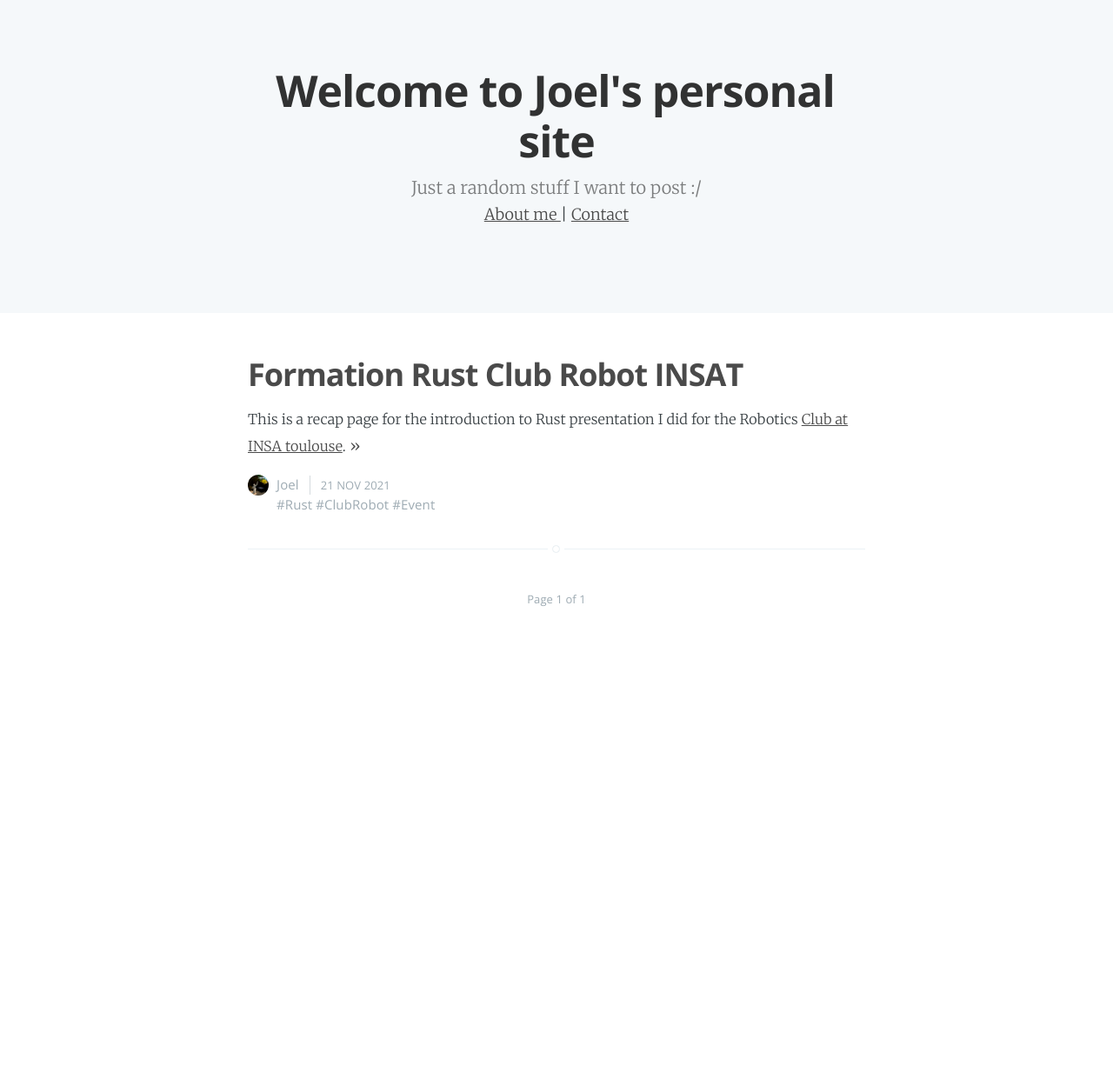
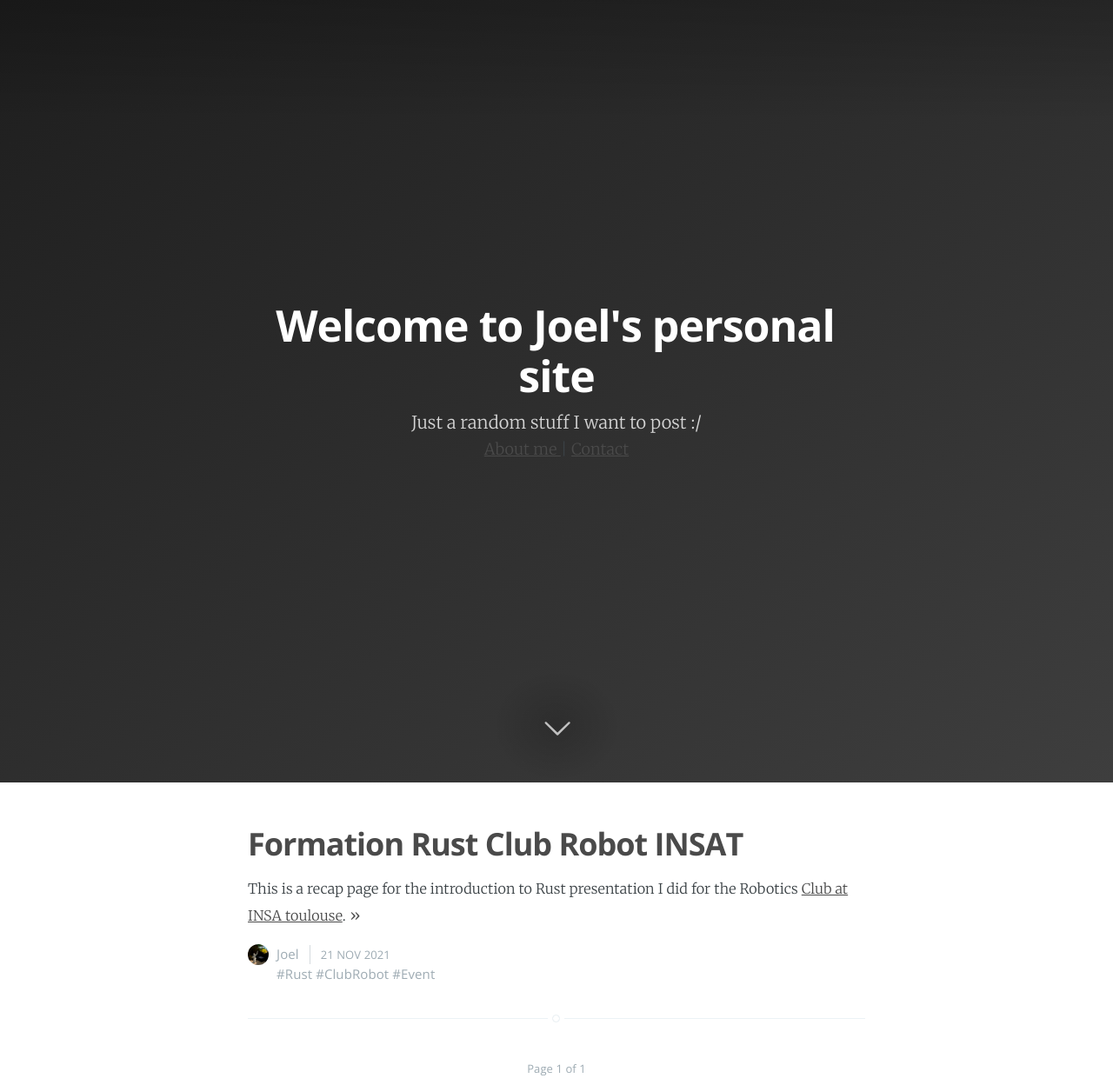
Before and after one commit to joelimgu/joelimgu.github.io, a Jekyll site: the page built from index.html, in a window 1280 px wide. Shown: the whole page at 87% size. Built offline with Jekyll 4.4.1, drawn with Linux system fonts in a browser that asks for light colours; the list of posts is cut into pages by our own code; before the commit the page ends 900 px from its top, so only the background shows below that.

Commit message:
added background

```diff
--- a/index.html
+++ b/index.html
@@ -1,12 +1,12 @@
 ---
 layout: default
 title: Home
-cover: false
+cover: true
 about: 'about.html'
 contact: 'contact.html'
 ---
 
-<header class="main-header {% if page.cover %}" style="background-image: url({{ page.cover }}) {%else%}no-cover{% endif %}">
+<header class="main-header {% if page.cover %}" style="background-image: linear-gradient(to bottom right, #1e1e1e, #3e3e3e) {%else%}no-cover{% endif %}">
     <nav class="main-nav overlay clearfix">
             {% if page.logo %}
                 <a class="blog-logo" href="{{ site.baseurl }}">
```
